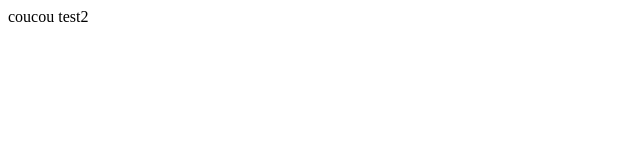
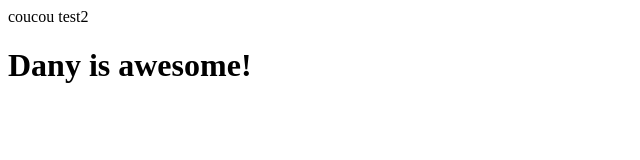
Before and after one commit to lechatpsyLSP/lechatpsyLSP.github.io, a plain HTML site: page index.html in a window 1280 px wide. Shown: the whole page, without its empty margins (0-640 px from the left). Drawn offline with Linux system fonts and the light colour scheme.

Commit message:
MonMessage

```diff
--- a/index.html
+++ b/index.html
@@ -1,2 +1,4 @@
 coucou
 test2
+
+<h1> Dany is awesome!</h1>
```
